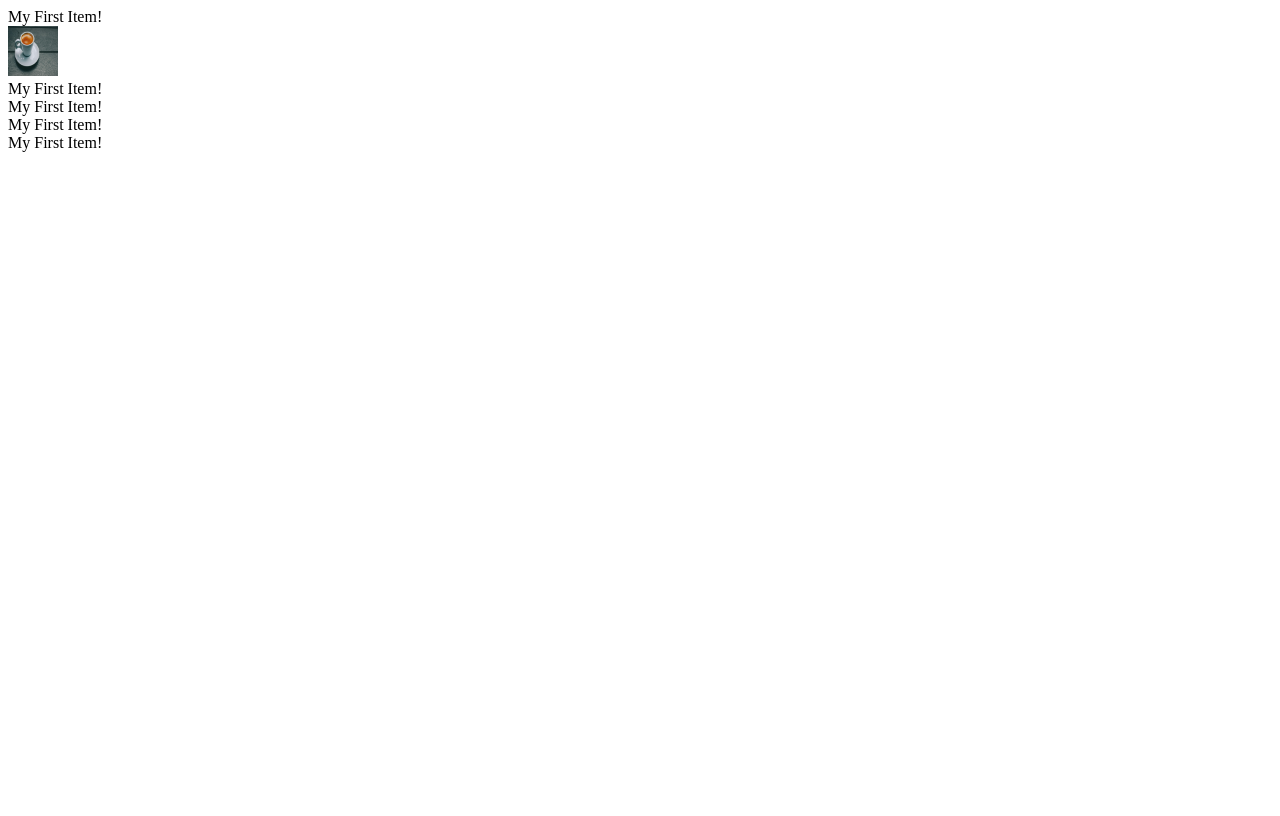
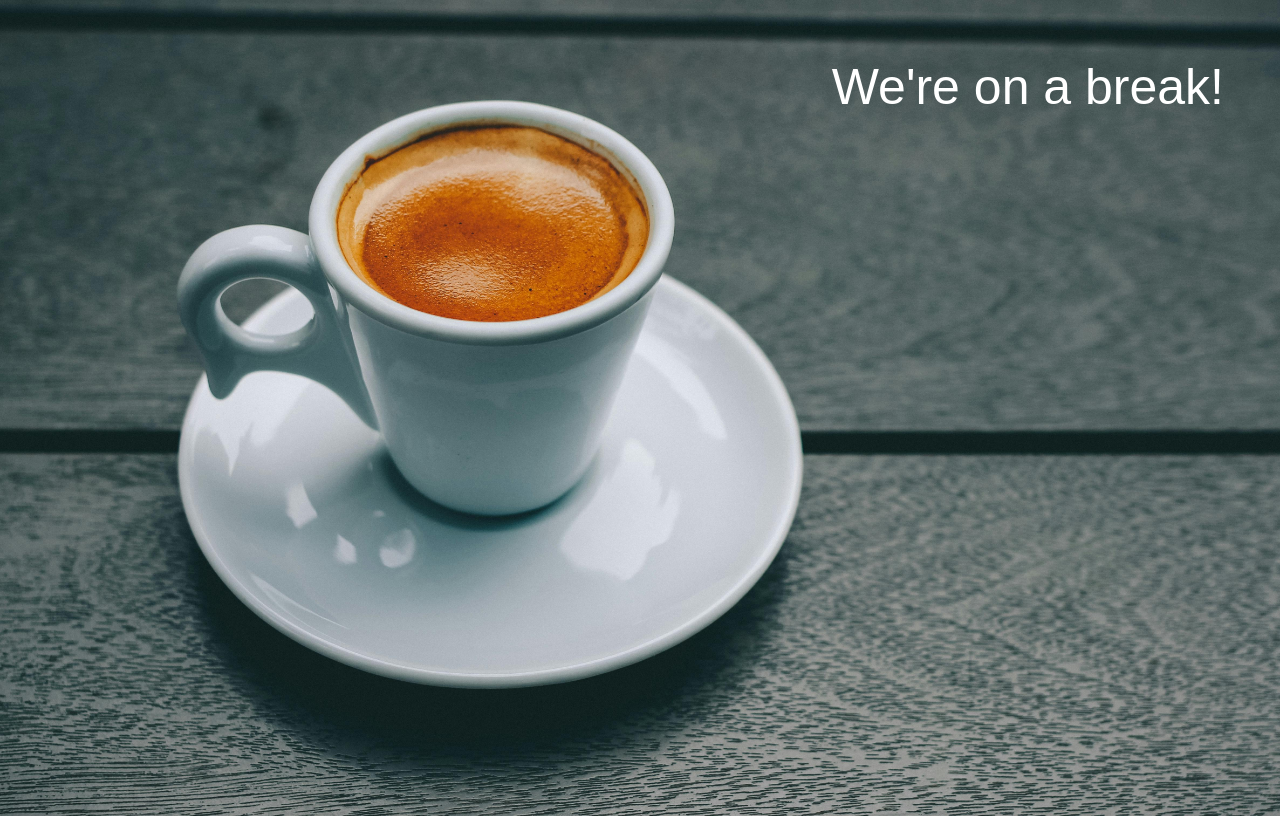
Before and after one commit to angel19951/OnBreak, a plain HTML site: page index.html in a window 1280 px wide. Drawn offline with Linux system fonts and the light colour scheme; a web font is replaced by a local one.

Commit message:
break time!

```diff
--- a/index.css
+++ b/index.css
@@ -1,8 +1,17 @@
-.flex-container {
-    display: flex;
-    flex-direction: column;
+.onBreakStyle {
+    background-image: url(./images/pexels-victorfreitas-685527.jpg);
+    background-size: cover;
+    background-repeat: no-repeat;
+    height: 100vh;
+    width: 100vw;
 }
 
-.flex-items {
-    display: block;
+.textStyle{
+    color: white;
+    position: relative;
+    float: right;
+    margin-right: 5%;
+    font-family: "Jersey 25", sans-serif;
+    font-weight: 400;
+    font-size: 50px;
 }
--- a/index.html
+++ b/index.html
@@ -12,27 +12,8 @@
     <link href="https://fonts.googleapis.com/css2?family=Jersey+10&display=swap" rel="stylesheet">
 </head>
 
-<body>
-    <div class="flex-container">
-        <div class="flex-items">
-            My First Item!
-        </div>
-        <div class="flex-items">
-            <img src="./images/pexels-victorfreitas-685527.jpg" width="50px" height="50px"/>
-        </div>
-        <div class="flex-items">
-            My First Item!
-        </div>
-        <div class="flex-items">
-            My First Item!
-        </div>
-        <div class="flex-items">
-            My First Item!
-        </div>
-        <div class="flex-items">
-            My First Item!
-        </div>
-    </div>
+<body class="onBreakStyle">
+    <p class="textStyle">We're on a break!</p>
 </body>
 
 </html>
```
